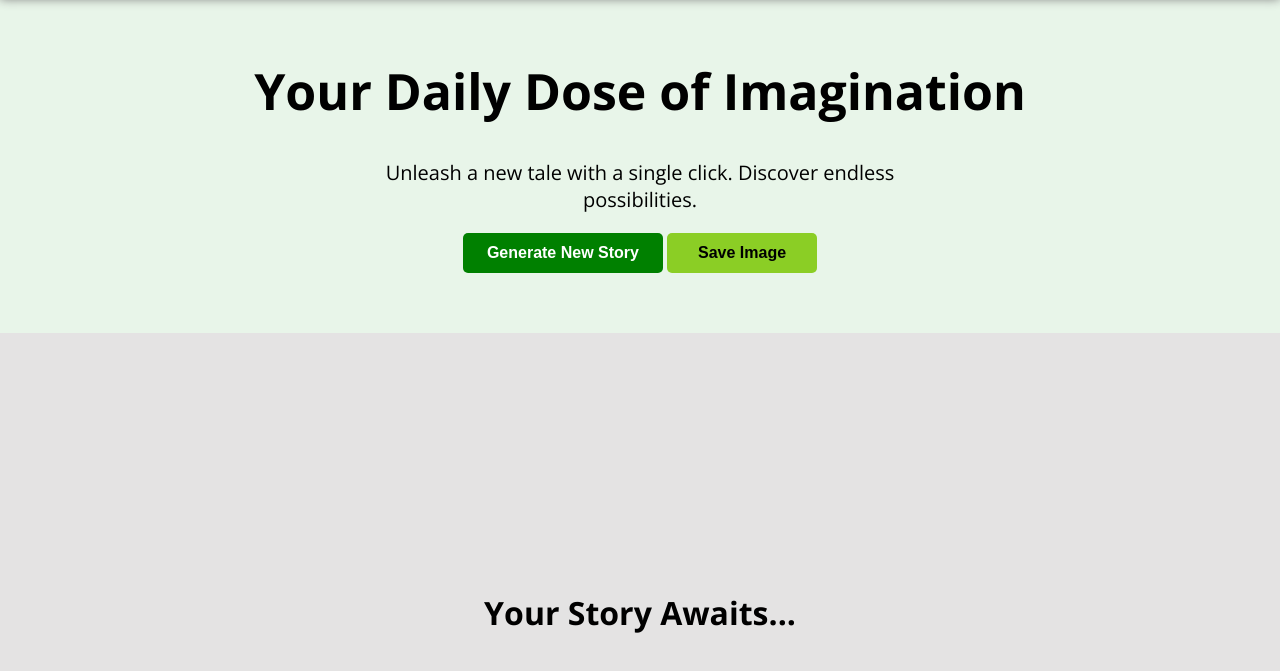
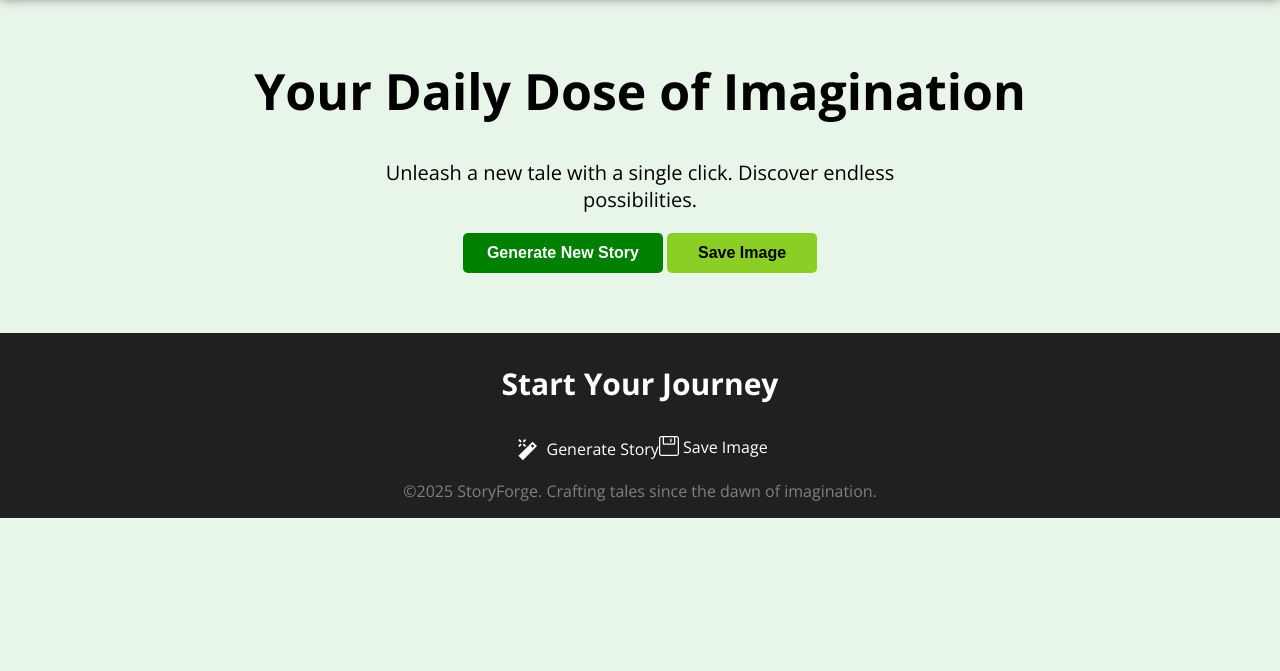
Before and after one commit to bossmoon229/story-creator, a plain HTML site: page index.html in a window 1280 px wide. Shown: the part 97-768 px from the top of the page. Drawn offline with nearby package versions, Linux system fonts and the light colour scheme.

Commit message:
button create a block with img

```diff
--- a/index.html
+++ b/index.html
@@ -7,7 +7,7 @@
     <title>Story Weaver</title>
   </head>
   <body>
-    <header class="navbar">
+    <header class="navbar" id="navbar">
       <div class="header-wrapper">
         <div class="logo-wrapper">
           <a href="">
@@ -44,16 +44,121 @@
               Lorem ipsum dolor sit, amet consectetur adipisicing elit. Officiis
               rem ipsum praesentium laborum assumenda voluptatem nulla modi
               ipsa. Ipsum obcaecati rerum molestias autem corrupti quia odit
-              magnam harum dicta cupiditate!
-              Lorem ipsum dolor, sit amet consectetur adipisicing elit. Deleniti impedit, assumenda harum fuga ratione itaque exercitationem, corporis quam voluptates rem aliquid incidunt voluptatum quaerat tenetur corrupti alias praesentium dignissimos. Temporibus?Lorem ipsum dolor sit amet consectetur adipisicing elit. Saepe, consequatur facilis! Dolores illum nulla aperiam laborum enim deleniti dignissimos, alias quasi illo, beatae nam rerum iusto doloremque repudiandae! Necessitatibus, repellat sunt aperiam labore, voluptates quia saepe facilis corrupti odit exercitationem officia, aspernatur neque fugiat doloremque. Rem, in cum. Assumenda voluptas maiores nisi nulla dolorum, quod veniam! Fugit reiciendis adipisci id delectus suscipit quisquam, expedita explicabo placeat voluptatem recusandae dicta dolorem soluta, blanditiis eveniet voluptatibus incidunt? Ab laborum enim ullam similique excepturi alias, consequatur quisquam fugiat iusto. Fugiat, quisquam? Cumque, perspiciatis natus? Reprehenderit labore vero blanditiis similique quos aperiam consequatur ea.
+              magnam harum dicta cupiditate! Lorem ipsum dolor, sit amet
+              consectetur adipisicing elit. Deleniti impedit, assumenda harum
+              fuga ratione itaque exercitationem, corporis quam voluptates rem
+              aliquid incidunt voluptatum quaerat tenetur corrupti alias
+              praesentium dignissimos. Temporibus?Lorem ipsum dolor sit amet
+              consectetur adipisicing elit. Saepe, consequatur facilis! Dolores
+              illum nulla aperiam laborum enim deleniti dignissimos, alias quasi
+              illo, beatae nam rerum iusto doloremque repudiandae!
+              Necessitatibus, repellat sunt aperiam labore, voluptates quia
+              saepe facilis corrupti odit exercitationem officia, aspernatur
+              neque fugiat doloremque. Rem, in cum. Assumenda voluptas maiores
+              nisi nulla dolorum, quod veniam! Fugit reiciendis adipisci id
+              delectus suscipit quisquam, expedita explicabo placeat voluptatem
+              recusandae dicta dolorem soluta, blanditiis eveniet voluptatibus
+              incidunt? Ab laborum enim ullam similique excepturi alias,
+              consequatur quisquam fugiat iusto. Fugiat, quisquam? Cumque,
+              perspiciatis natus? Reprehenderit labore vero blanditiis similique
+              quos aperiam consequatur ea.
             </p>
           </div>
-          <img src="" id="img-story" alt="story" />
+          <img src="/img/fog-people.jpg" id="img-story" alt="story" />
         </div>
       </div>
     </main>
 
-    <footer></footer>
+    <footer>
+      <div class="footer-container">
+        <h3 class="footer-title">Start Your Journey</h3>
+        <div class="footer-links">
+          <div class="generate-links">
+            <a href="#navbar">
+              <svg
+                viewBox="0 0 24 24"
+                fill="none"
+                xmlns="http://www.w3.org/2000/svg"
+                width="30px"
+                height="30px"
+              >
+                <g id="SVGRepo_bgCarrier" stroke-width="0" ></g>
+                <g
+                  id="SVGRepo_tracerCarrier"
+                  stroke-linecap="round"
+                  stroke-linejoin="round"
+                ></g>
+                <g id="SVGRepo_iconCarrier">
+                  <path
+                    fill-rule="evenodd"
+                    clip-rule="evenodd"
+                    d="M15.0614 9.67972L16.4756 11.0939L17.8787 9.69083L16.4645 8.27662L15.0614 9.67972ZM16.4645 6.1553L20 9.69083L8.6863 21.0045L5.15076 17.469L16.4645 6.1553Z"
+                    fill="white"
+                  ></path>
+                  <path
+                    fill-rule="evenodd"
+                    clip-rule="evenodd"
+                    d="M11.364 5.06066L9.59619 6.82843L8.53553 5.76777L10.3033 4L11.364 5.06066ZM6.76778 6.82842L5 5.06067L6.06066 4L7.82843 5.76776L6.76778 6.82842ZM10.3033 10.364L8.53553 8.5962L9.59619 7.53554L11.364 9.3033L10.3033 10.364ZM7.82843 8.5962L6.06066 10.364L5 9.3033L6.76777 7.53554L7.82843 8.5962Z"
+                    fill="white"
+                  ></path>
+                </g>
+              </svg>
+              <span> Generate Story </span>
+            </a>
+          </div>
+
+          <a href="#navbar">
+            <svg
+              viewBox="0 0 32 32"
+              version="1.1"
+              width="20px"
+              height="20px"
+              fill="white"
+              xmlns="http://www.w3.org/2000/svg"
+              xmlns:xlink="http://www.w3.org/1999/xlink"
+              xmlns:sketch="http://www.bohemiancoding.com/sketch/ns"
+            >
+              <g id="SVGRepo_bgCarrier" stroke-width="0"></g>
+              <g
+                id="SVGRepo_tracerCarrier"
+                stroke-linecap="round"
+                stroke-linejoin="round"
+              ></g>
+              <g id="SVGRepo_iconCarrier">
+                <title>save-floppy</title>
+                <desc>Created with Sketch Beta.</desc>
+                <defs></defs>
+                <g
+                  id="Page-1"
+                  stroke="none"
+                  stroke-width="1"
+                  fill="none"
+                  fill-rule="evenodd"
+                  sketch:type="MSPage"
+                >
+                  <g
+                    id="Icon-Set"
+                    sketch:type="MSLayerGroup"
+                    transform="translate(-152.000000, -515.000000)"
+                    fill="#fff"
+                  >
+                    <path
+                      d="M171,525 C171.552,525 172,524.553 172,524 L172,520 C172,519.447 171.552,519 171,519 C170.448,519 170,519.447 170,520 L170,524 C170,524.553 170.448,525 171,525 L171,525 Z M182,543 C182,544.104 181.104,545 180,545 L156,545 C154.896,545 154,544.104 154,543 L154,519 C154,517.896 154.896,517 156,517 L158,517 L158,527 C158,528.104 158.896,529 160,529 L176,529 C177.104,529 178,528.104 178,527 L178,517 L180,517 C181.104,517 182,517.896 182,519 L182,543 L182,543 Z M160,517 L176,517 L176,526 C176,526.553 175.552,527 175,527 L161,527 C160.448,527 160,526.553 160,526 L160,517 L160,517 Z M180,515 L156,515 C153.791,515 152,516.791 152,519 L152,543 C152,545.209 153.791,547 156,547 L180,547 C182.209,547 184,545.209 184,543 L184,519 C184,516.791 182.209,515 180,515 L180,515 Z"
+                      id="save-floppy"
+                      sketch:type="MSShapeGroup"
+                    ></path>
+                  </g>
+                </g>
+              </g>
+            </svg>
+            <span> Save Image </span>
+          </a>
+        </div>
+        <p class="footer-paragh">
+          &copy;2025 StoryForge. Crafting tales since the dawn of imagination.
+        </p>
+      </div>
+    </footer>
 
     <script src="/script.js"></script>
   </body>
--- a/script.js
+++ b/script.js
@@ -1,6 +1,9 @@
 document.addEventListener("DOMContentLoaded", () => {
   let generate = document.getElementById("generate");
   let story = document.querySelector(".story");
+  let storyBlock = document.querySelector(".story-itself");
+  let btnText = document.getElementById("generate");
+  let storyImg = document.getElementById("img-story");
   generate.addEventListener("click", () => {
     const currentDisplay = window.getComputedStyle(story).display;
 
@@ -8,8 +11,10 @@ document.addEventListener("DOMContentLoaded", () => {
 
     if (currentDisplay === "none") {
       story.style.display = "block";
-    } else {
-      story.style.display = "none";
+      storyBlock.style.display = "block";
+      btnText.innerText = "Generate another story";
+      storyImg.style.display = 'block';
+      storyImg.src = '/img/fog-people.jpg';
     }
   });
 });
--- a/style.css
+++ b/style.css
@@ -11,6 +11,17 @@ body {
   /* max-width: 100vw;
   max-height: 100vh; */
   font-family: "Open Sans", sans-serif;
+  scroll-behavior: smooth;
+}
+
+a {
+  text-decoration: none;
+  color: inherit;
+}
+
+a svg,
+a span {
+  vertical-align: middle;
 }
 
 header {
@@ -97,15 +108,16 @@ header {
 .story-itself {
   background-color: rgb(228, 227, 227);
   /* width: 100%; */
-  height: 70vh;
-  display: flex;
+  /* height: 70vh; */
+  display: none;
   justify-content: center;
   /* text-align: center; */
   align-items: center;
 }
 
 .story-container {
-  /* width: 100%;  */
+  width: 100%;
+  height: 100%;
   display: flex;
   flex-direction: column;
   /* gap: 1rem; */
@@ -122,6 +134,41 @@ header {
 
 #img-story {
   display: none;
+}
+
+.footer-container {
+  background-color: rgb(32, 32, 32);
+  display: flex;
+  justify-content: center;
+  align-items: center;
+  /* text-align: center; */
+  flex-direction: column;
+}
+
+.generate-links {
+  /* display: flex;
+  align-items: center;
+  justify-content: center;
+  text-align: center; */
+  /* align-content: center; */
+  vertical-align: middle;
+}
+
+.footer-container a {
+  color: white;
+}
+
+.footer-links {
+  display: flex;
+}
+
+.footer-title {
+  font-size: 30px;
+  color: white;
+}
+
+.footer-paragh {
+  color: grey;
 }
 
 @media screen and (max-width: 768px) {
```
Also changed, not shown: img/fog-people.jpg (added), img/save-floppy-svgrepo-com.svg (added).
